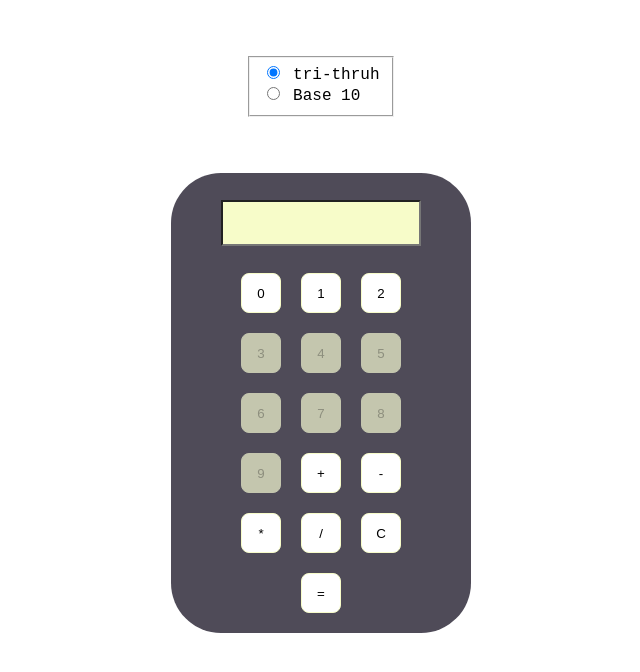
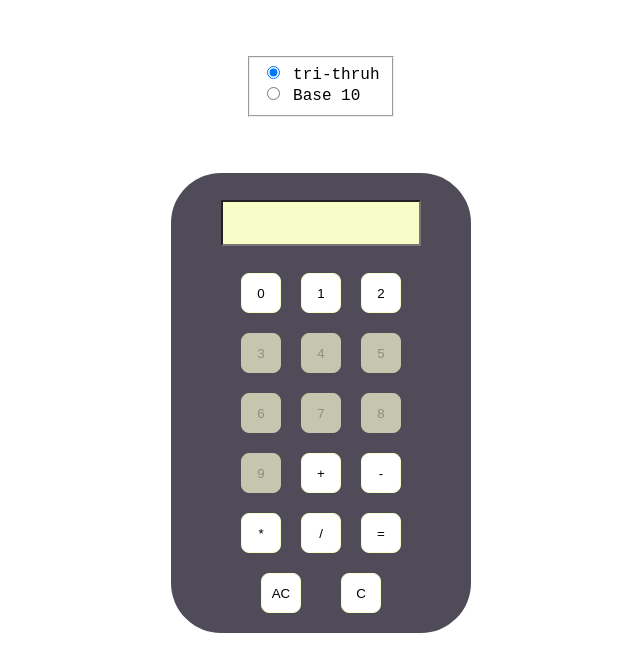
Before and after one commit to Alec-Phillips/Tri, a plain HTML site: page tri.html in a window 1280 px wide. Shown: the whole page, without its empty margins (319-959 px from the left). Drawn offline with Linux system fonts and the light colour scheme.

Commit message:
update buttons

```diff
--- a/tri.html
+++ b/tri.html
@@ -51,10 +51,11 @@
           <div class="calc-row">
             <button class="calc-button" id="42">*</button>
             <button class="calc-button" id="47">/</button>
-            <button class="calc-button" id="clear-button">C</button>
+            <button class="calc-button" id="61">=</button>
           </div>
           <div class="calc-row">
-            <button class="calc-button" id="61">=</button>
+            <button class="calc-button" id="ac-button">AC</button>
+            <button class="calc-button" id="c-button">C</button>
           </div>
         </div>
       </div>
```
